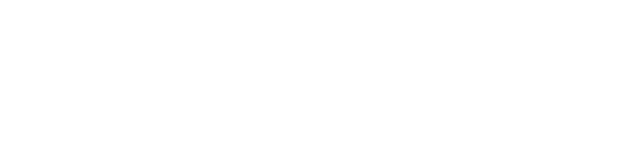
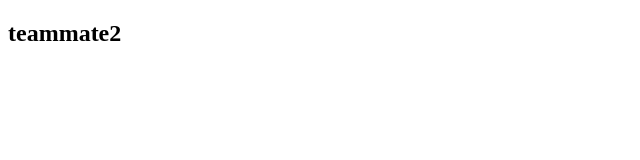
Before and after one commit to mameruu/team-project, a plain HTML site: page index.html in a window 1280 px wide. Shown: the whole page, without its empty margins (0-640 px from the left). Drawn offline with Linux system fonts and the light colour scheme.

Commit message:
teammate2

```diff
--- a/index.html
+++ b/index.html
@@ -5,5 +5,7 @@
     <meta name="viewport" content="width=device-width, initial-scale=1.0" />
     <title>Document</title>
   </head>
-  <body></body>
+  <body>
+    <h2>teammate2</h2>
+  </body>
 </html>
--- /dev/null
+++ b/style2.css
@@ -0,0 +1,8 @@
+* {
+  margin: 0;
+  padding: 0;
+  box-sizing: border-box;
+}
+h2 {
+  color: blue;
+}
```
